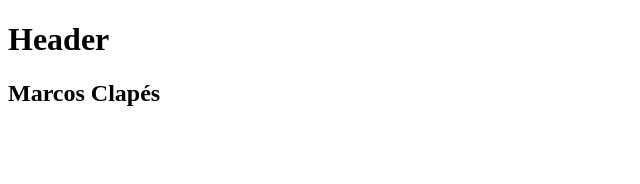
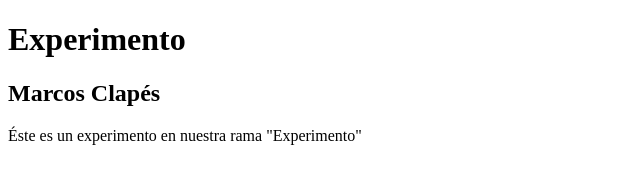
Before and after one commit to marcosibiza/curso, a plain HTML site: page index.html in a window 1280 px wide. Shown: the whole page, without its empty margins (0-640 px from the left). Drawn offline with Linux system fonts and the light colour scheme.

Commit message:
Agregamos texto de experimento

```diff
--- a/index.html
+++ b/index.html
@@ -10,11 +10,14 @@
 
 <body>
     <header>
-        <h1>Header</h1>
+        <h1>Experimento</h1>
     </header>
     <div class="container">
         <h2>Marcos Clapés</h2>
     </div>
+    <footer>
+        <p>Éste es un experimento en nuestra rama "Experimento"</p>
+    </footer>
 </body>
 
 </html>
```
